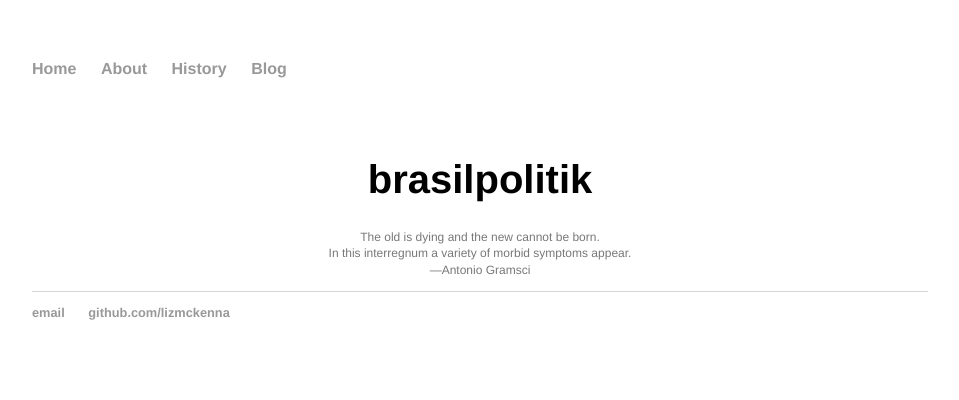
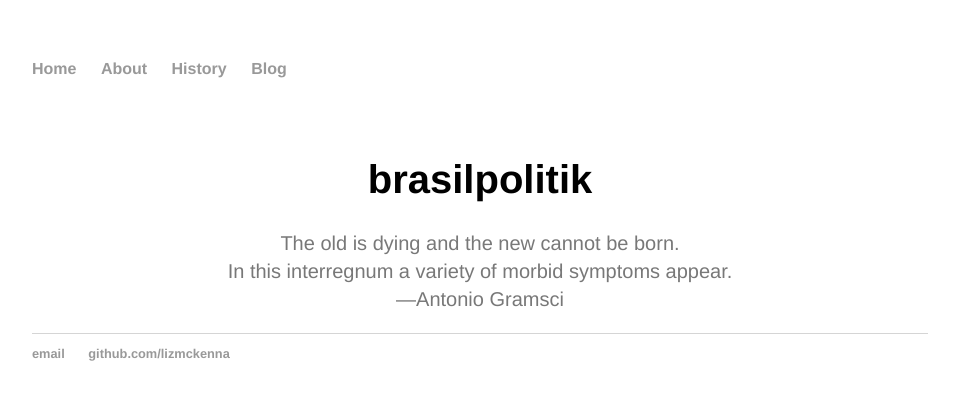
Before and after one commit to lizmckenna/elizabethmckenna.org, a Jekyll site: the page built from index.html, in a window 1280 px wide. Shown: the top 400 px of the page, without its empty margins (160-1119 px from the left). Built offline with Jekyll 4.4.1, drawn with Linux system fonts in a browser that asks for light colours.

Commit message:
Update main.css

```diff
--- a/css/main.css
+++ b/css/main.css
@@ -24,7 +24,7 @@ h1 {
     font-family:'Helvetica', 'Arial';
 }
 p {
-    font-size: .75em;
+    font-size: 1.25em;
     font-family:'Helvetica', 'Arial';
     line-height: 1.4em;
     color: #333;
```
